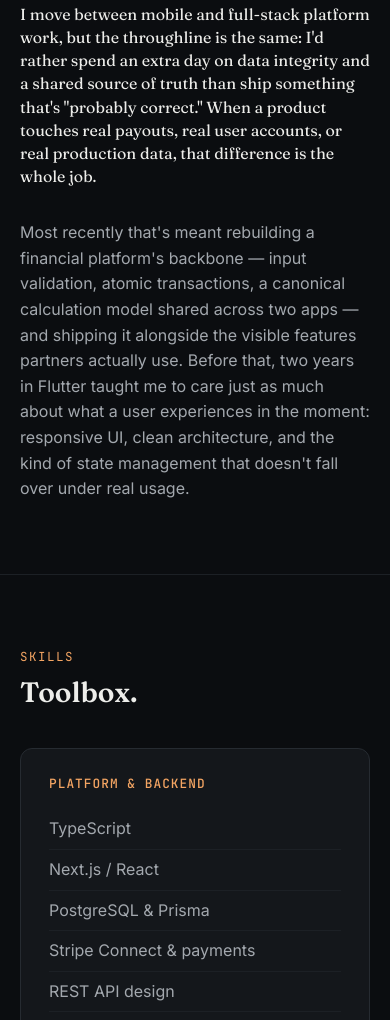
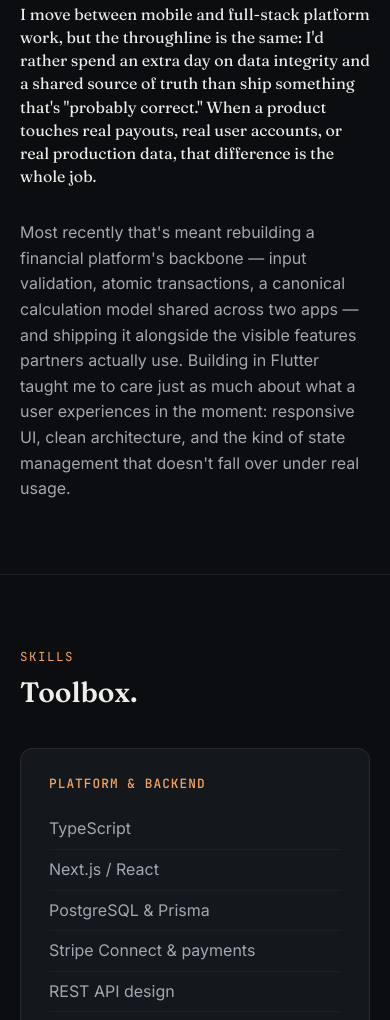
Before and after one commit to francoromerodev/franco-portfolio, a website built with Vite: page index.html in a window 390 px wide. Shown: the part 3328-4348 px from the top of the page. Built offline with nearby package versions, Linux system fonts and the light colour scheme.

Commit message:
fix(about): drop the unbacked two-year Flutter claim
The Work section no longer carries it and the CV never did. Leaving it
in About meant the site and the CV described different histories to the
same readers. The sentence's point — that mobile work taught a different
kind of care — survives without the duration.

```diff
--- a/index.html
+++ b/index.html
@@ -192,7 +192,7 @@
             Most recently that's meant rebuilding a financial platform's backbone —
             input validation, atomic transactions, a canonical calculation model shared
             across two apps — and shipping it alongside the visible features partners
-            actually use. Before that, two years in Flutter taught me to care just as
+            actually use. Building in Flutter taught me to care just as
             much about what a user experiences in the moment: responsive UI, clean
             architecture, and the kind of state management that doesn't fall over under
             real usage.
```
